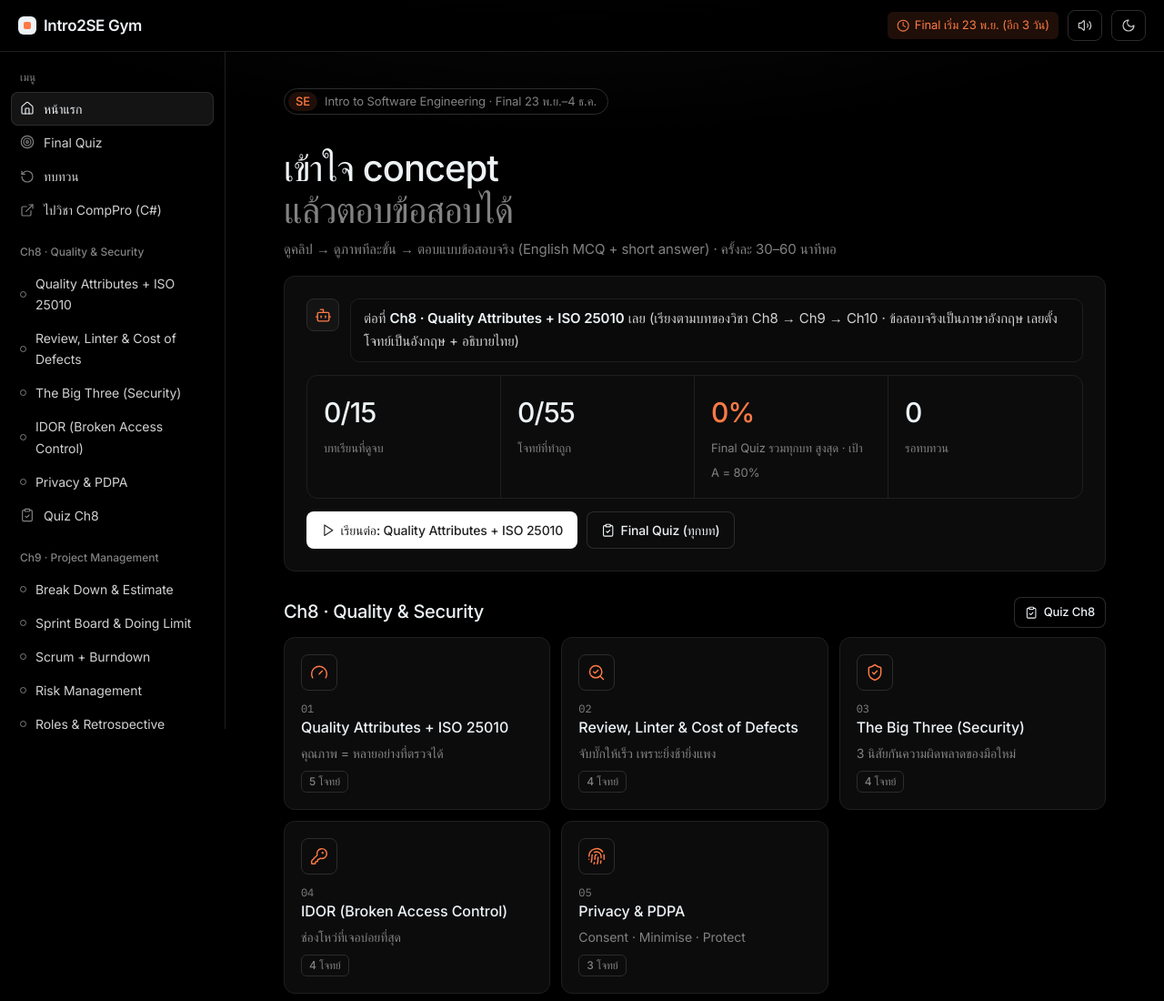
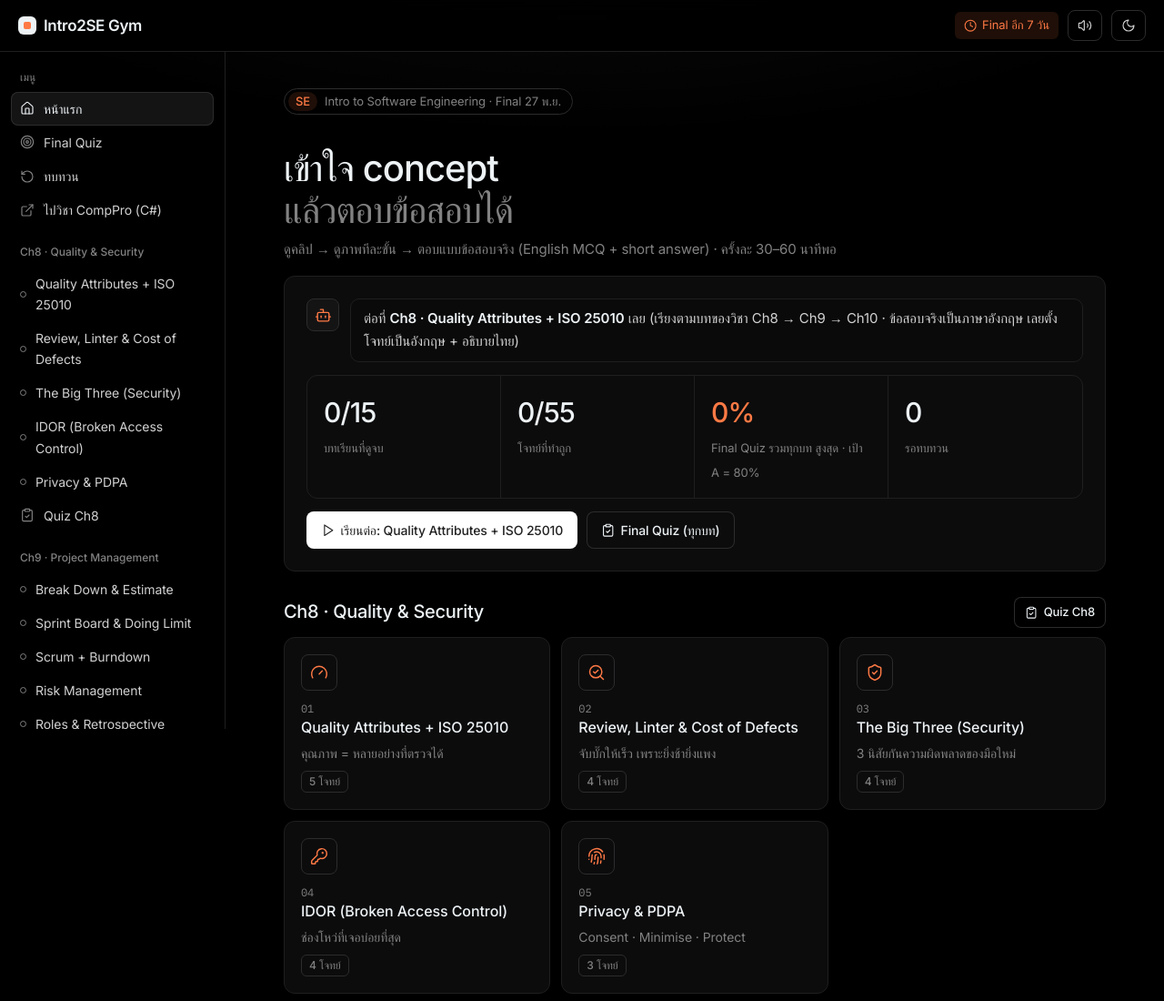
Before and after one commit to 6931503045-design/Education-in-MFU, a plain HTML site: page Introduction-to-Software-Engineering/practice/index.html in a window 1280 px wide. Shown: the top 1100 px of the page at 91% size. Drawn offline with Linux system fonts and the light colour scheme; a web font is replaced by a local one.

Commit message:
Set Intro2SE final exam date to 27 Nov
Co-Authored-By: Claude Opus 5.5 <noreply@anthropic.com>
Claude-Session: https://claude.ai/code/session_01J44fSMQHKT57eWvFHCVXLo

```diff
--- a/Introduction-to-Software-Engineering/practice/index.html
+++ b/Introduction-to-Software-Engineering/practice/index.html
@@ -1397,7 +1397,7 @@ function pageHome(){
   const doneN = lessons.filter(l => S.done[l.id]).length;
   const next = lessons.find(l => !S.done[l.id]);
   app.innerHTML = `
-    <div style="margin-top:40px"><span class="eyebrow"><b>SE</b> Intro to Software Engineering · Final 23 พ.ย.–4 ธ.ค.</span></div>
+    <div style="margin-top:40px"><span class="eyebrow"><b>SE</b> Intro to Software Engineering · Final 27 พ.ย.</span></div>
     <h1>เข้าใจ concept<br><span style="color:var(--muted)">แล้วตอบข้อสอบได้</span></h1>
     <p class="sub">ดูคลิป → ดูภาพทีละขั้น → ตอบแบบข้อสอบจริง (English MCQ + short answer) · ครั้งละ 30–60 นาทีพอ</p>
     <div class="card">
@@ -1620,8 +1620,8 @@ window.addEventListener('hashchange', route);
 
 /* ---------- top bar: countdown, voice, theme ---------- */
 function updateCount(){
-  const d = Math.ceil((new Date('2026-11-23T00:00:00+07:00') - Date.now()) / DAY);
-  $('#count').innerHTML = d > 0 ? `${ic('clock')} Final เริ่ม 23 พ.ย. (อีก ${d} วัน)` : `${ic('clock')} ช่วงสอบ Final 23 พ.ย.–4 ธ.ค. สู้ ๆ`;
+  const d = Math.ceil((new Date('2026-11-27T00:00:00+07:00') - Date.now()) / DAY);
+  $('#count').innerHTML = d > 0 ? `${ic('clock')} Final อีก ${d} วัน` : d === 0 ? `${ic('clock')} วันนี้สอบ! สู้ ๆ` : `${ic('graduation-cap')} สอบเสร็จแล้ว`;
 }
 function applyTheme(){ document.documentElement.dataset.theme = S.theme; $('#themeBtn').innerHTML = ic(S.theme === 'dark' ? 'moon' : 'sun'); }
 function applyVoice(){ $('#voiceBtn').innerHTML = ic(S.voice ? 'volume-2' : 'volume-x'); }
```
Also changed, not shown: 1 other file.
